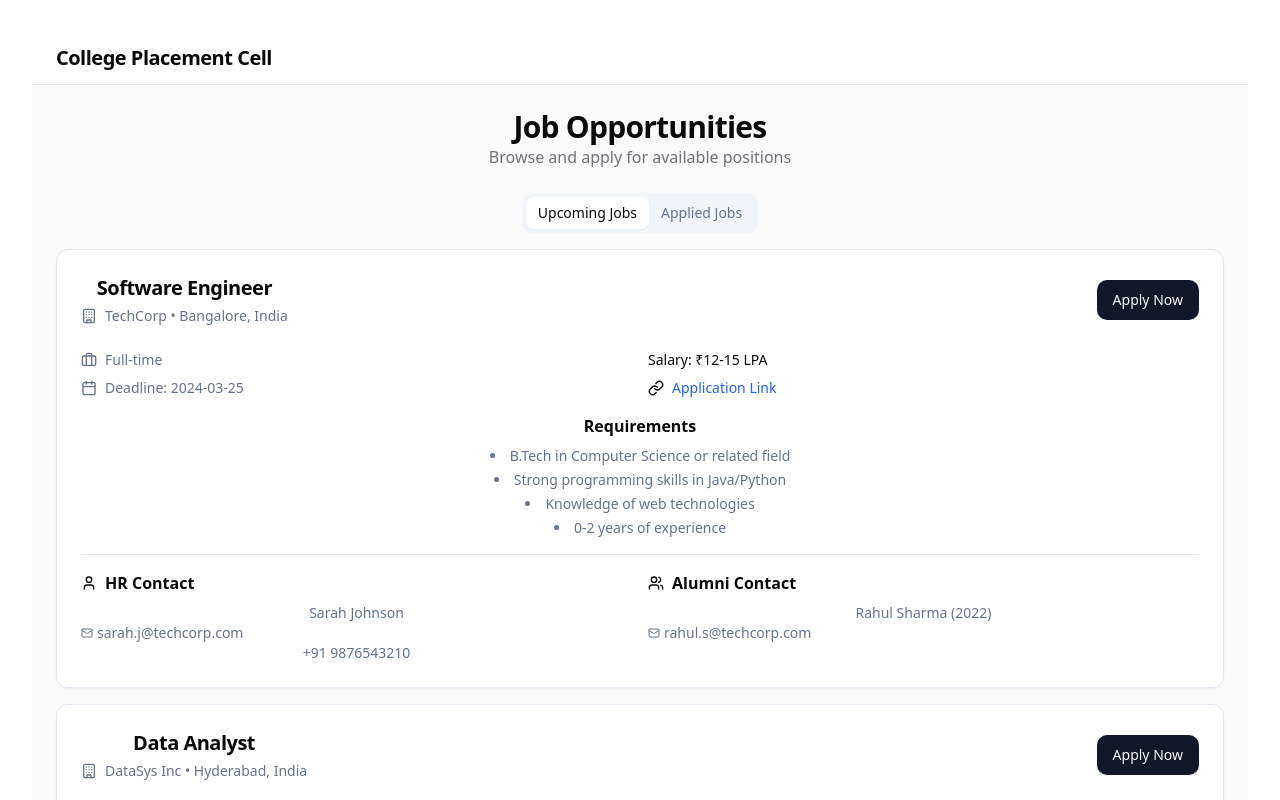
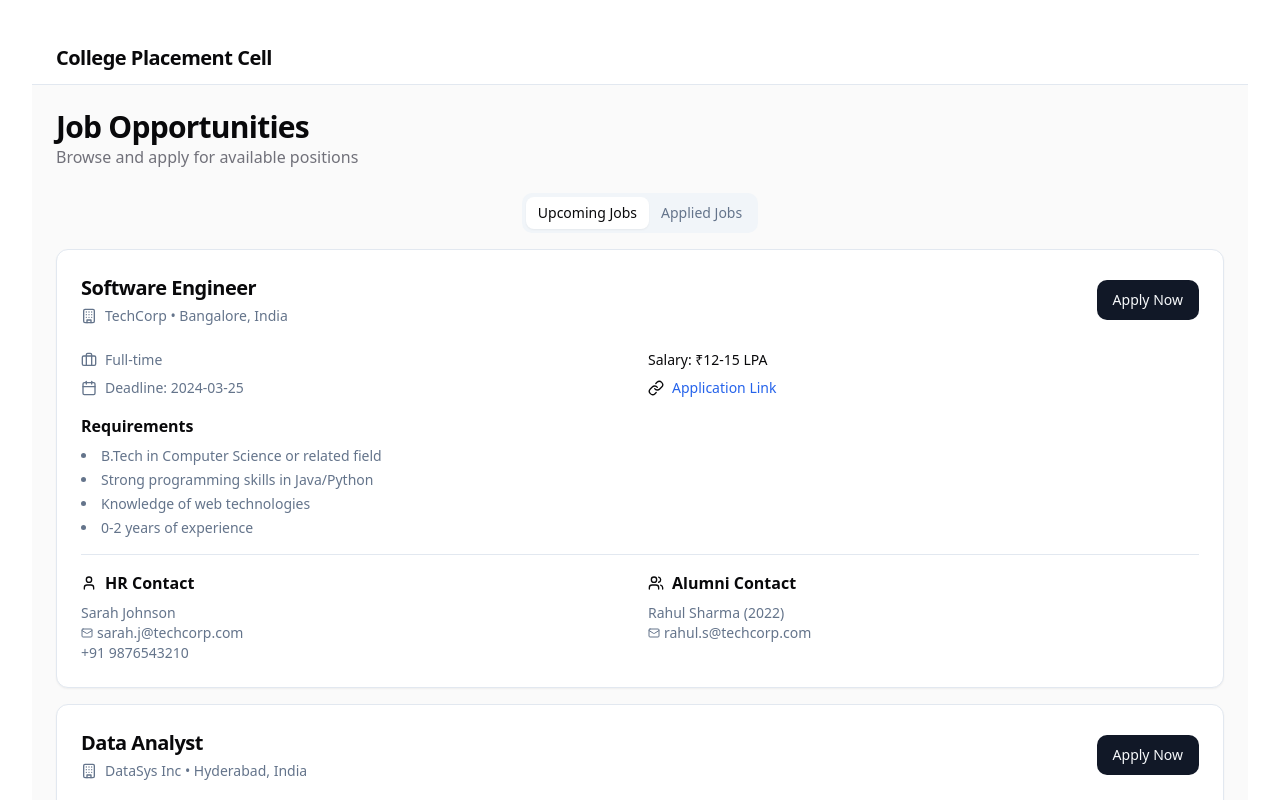
Before and after one commit to Ayu-zh/placement-connector, a React (Vite) app: page /jobs in a window 1280 px wide. Shown: the top 800 px of the page. Built offline with nearby package versions, Linux system fonts and the light colour scheme.

Commit message:
Fix: Align job details to the left
Ensure all job details are left-aligned for consistency.

```diff
--- a/src/pages/Jobs.tsx
+++ b/src/pages/Jobs.tsx
@@ -102,7 +102,7 @@ const Jobs = () => {
 
   return (
     <div className="space-y-6">
-      <div>
+      <div className="text-left">
         <h1 className="text-3xl font-bold tracking-tight">Job Opportunities</h1>
         <p className="text-zinc-500">
           Browse and apply for available positions
@@ -110,7 +110,7 @@ const Jobs = () => {
       </div>
 
       <Tabs defaultValue="upcoming" className="space-y-4">
-        <TabsList>
+        <TabsList className="justify-start">
           <TabsTrigger value="upcoming">Upcoming Jobs</TabsTrigger>
           <TabsTrigger value="applied">Applied Jobs</TabsTrigger>
         </TabsList>
@@ -120,7 +120,7 @@ const Jobs = () => {
             <Card key={job.id}>
               <CardHeader>
                 <div className="flex items-center justify-between">
-                  <div className="space-y-1">
+                  <div className="space-y-1 text-left">
                     <CardTitle className="text-xl">{job.title}</CardTitle>
                     <CardDescription>
                       <div className="flex items-center gap-2">
@@ -135,7 +135,7 @@ const Jobs = () => {
                 </div>
               </CardHeader>
               <CardContent>
-                <div className="space-y-4">
+                <div className="space-y-4 text-left">
                   <div className="grid grid-cols-2 gap-4">
                     <div className="space-y-2">
                       <div className="flex items-center gap-2 text-sm text-muted-foreground">
@@ -177,7 +177,7 @@ const Jobs = () => {
                         <User className="h-4 w-4" />
                         HR Contact
                       </h4>
-                      <div className="text-sm text-muted-foreground">
+                      <div className="text-sm text-muted-foreground text-left">
                         <p>{job.hrContact.name}</p>
                         <p className="flex items-center gap-1">
                           <Mail className="h-3 w-3" />
@@ -191,7 +191,7 @@ const Jobs = () => {
                         <Users className="h-4 w-4" />
                         Alumni Contact
                       </h4>
-                      <div className="text-sm text-muted-foreground">
+                      <div className="text-sm text-muted-foreground text-left">
                         <p>{job.alumniContact.name} ({job.alumniContact.batch})</p>
                         <p className="flex items-center gap-1">
                           <Mail className="h-3 w-3" />
@@ -211,7 +211,7 @@ const Jobs = () => {
             <Card key={job.id}>
               <CardHeader>
                 <div className="flex items-center justify-between">
-                  <div className="space-y-1">
+                  <div className="space-y-1 text-left">
                     <CardTitle className="text-xl">{job.title}</CardTitle>
                     <CardDescription>
                       <div className="flex items-center gap-2">
@@ -231,7 +231,7 @@ const Jobs = () => {
                 </div>
               </CardHeader>
               <CardContent>
-                <div className="space-y-2">
+                <div className="space-y-2 text-left">
                   <div className="grid grid-cols-2 gap-4">
                     <div className="space-y-1">
                       <div className="flex items-center gap-2 text-sm text-muted-foreground">
```
